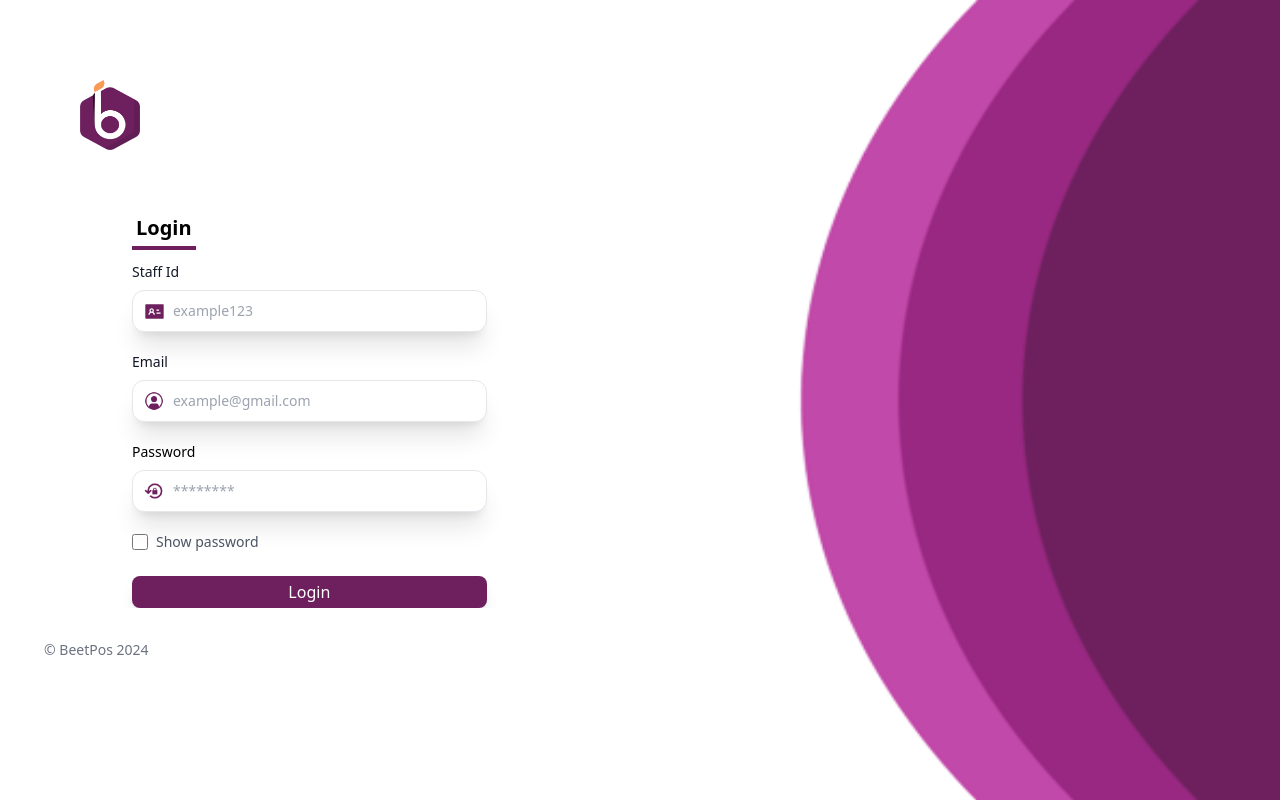
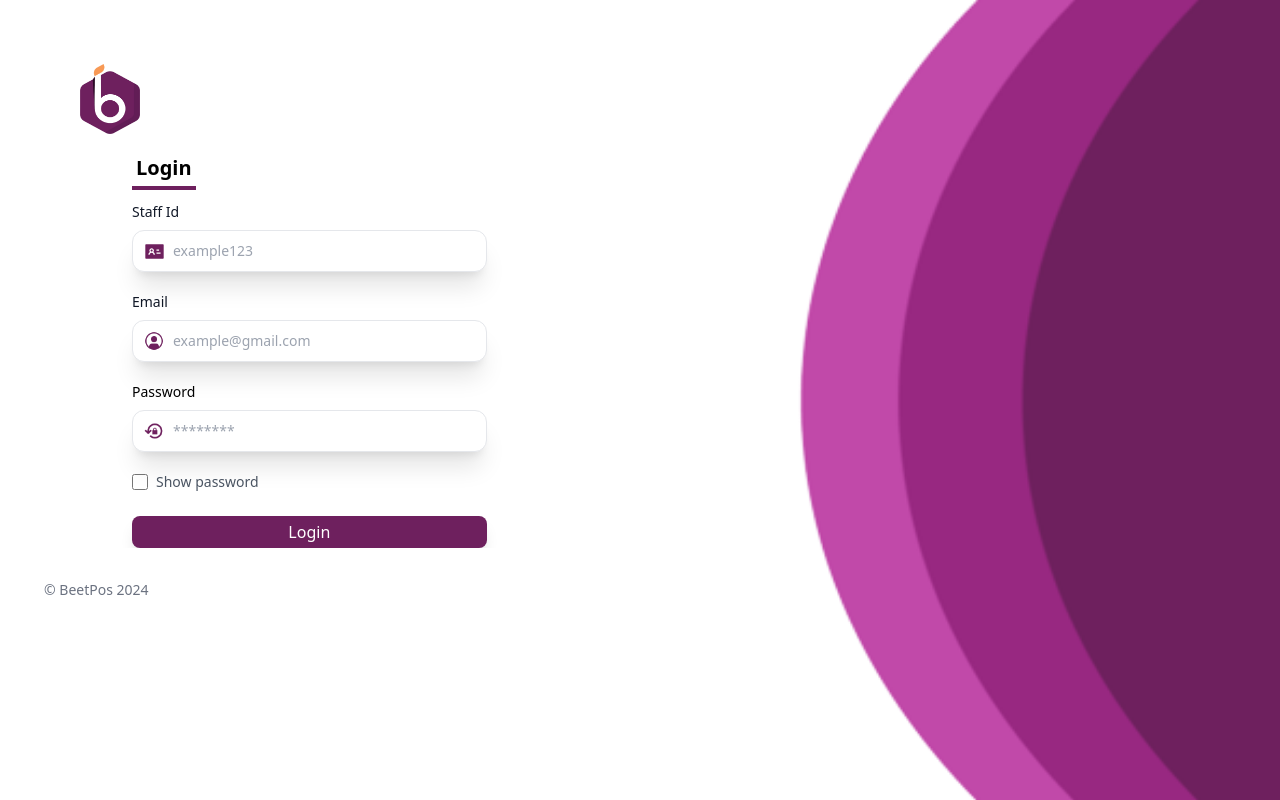
Before and after one commit to faisalibrahim18/beet-kios, a React (Vite) app: page / in a window 1280 px wide. Built offline with nearby package versions, Linux system fonts and the light colour scheme; no server answers.

Commit message:
beetkios

```diff
--- a/index.html
+++ b/index.html
@@ -2,7 +2,7 @@
 <html lang="en">
   <head>
     <meta charset="UTF-8" />
-    <link rel="icon" type="image/svg+xml" href="/vite.svg" />
+    <link rel="icon" type="image/svg+xml" href="/logo.png" />
     <meta name="viewport" content="width=device-width, initial-scale=1.0" />
     <title>Beet Kios</title>
   </head>
--- a/src/Auth/Login.jsx
+++ b/src/Auth/Login.jsx
@@ -92,16 +92,16 @@ const Login = () => {
   return (
     <>
       <div
-        className={`lg:bg-right w-screen lg:h-screen bg-cover bg-no-repeat ${
+        className={`lg:bg-right w-screen h-screen bg-cover bg-no-repeat ${
           isMdScreen ? "bg-none" : ""
         }`}
         style={{
           backgroundImage: isMdScreen ? "none" : `url(${bgImage})`,
         }}
       >
-        <div className="w-full mx-auto p-11 lg:pl-20 pl-7 lg:pt-20">
+        <div className="w-full mx-auto p-11 lg:pl-20 pl-7 lg:pt-16">
           <div className="w-full flex items-center justify-between">
-            <Link
+            <div
               className="flex items-center text-indigo-400 no-underline hover:no-underline font-bold text-2xl lg:text-4xl"
               href="#"
             >
@@ -115,24 +115,23 @@ const Login = () => {
                   top: "75px",
                 }}
               />
-            </Link>
+            </div>
           </div>
         </div>
         {/* <!--Main--> */}
-        <div className=" px-11 flex flex-col pl-4 md:flex-row items-center lg:pl-28 pt-3">
+        <div className=" px-11 flex flex-col pl-4 md:flex-row items-center lg:pl-28 -mt-8">
           {/* <!--Left Col--> */}
           <div className="w-full  text-justify  lg:items-start overflow-y-hidden">
             <ul className="flex mb-3 ">
               <li className="lg:w-3/12 sm:w-32 w-2/3 pl-5">
-                <a
-                  href="#"
+                <div
                   onClick={() => setOpenTab(1)}
                   className={`lg:text-xl text-xl pb-1  text-black font-semibold  ${
                     openTab === 1 ? "border-b-4 border-[#6E205E]" : ""
                   } inline-block px-1 py-2  hover:border-b-4 border-[#6E205E] `}
                 >
                   Login
-                </a>
+                </div>
               </li>
               {/* <li className="">
                 <a
--- a/src/components/Products/CheckOut.jsx
+++ b/src/components/Products/CheckOut.jsx
@@ -963,9 +963,9 @@ function CheckOut({ isOpen, closeModal }) {
                     </div>
 
                     {/* Tombol Bayar */}
-                    <div className="text-center">
+                    <div className="text-center ">
                       <button
-                        className="bg-[#091F4B] text-white px-20 py-2 rounded-2xl mr-4 hover-bg-[#8f387d]"
+                        className="bg-[#091F4B] ml-4 text-white px-20 py-2 rounded-2xl mr-4 hover-bg-[#8f387d]"
                         onClick={handleCash}
                       >
                         Cash
--- a/src/components/Products/ProductKeranjang.jsx
+++ b/src/components/Products/ProductKeranjang.jsx
@@ -298,22 +298,22 @@ const ProductKeranjang = () => {
                     return (
                       <div
                         key={outletName}
-                        className="border p-2 mb-4  border-[#091F4B] rounded-lg mt-2"
+                        className="border p-2  border-[#091F4B] rounded-lg mt-2"
                       >
-                        <div className="flex items-center">
+                        {/* <div className="flex items-center">
                           <div>
                             <div
                               // Gunakan outletName dalam URL
-                              className="text-lg font-semibold text-gray-900 mt-4"
+                              className="text-lg font-semibold text-gray-900 mt-"
                             >
                               {outletName}
                             </div>
                           </div>
-                        </div>
+                        </div> */}
                         <div>
                           {cart.map((item) => (
                             <div
-                              className="flex mt-3 flex-wrap justify-between items-center shadow-[#091F4B] shadow-sm border rounded-lg mb-4 p-2 lg:mx-4"
+                              className="flex flex-wrap justify-between items-center shadow-[#091F4B] shadow-sm border rounded-lg mb-1 mt-4 p-2 lg:mx-4"
                               key={item.id}
                             >
                               <div className="flex items-center pl-3">
--- a/src/pages/Products/ProductKeranjang.jsx
+++ b/src/pages/Products/ProductKeranjang.jsx
@@ -6,7 +6,7 @@ const ProductKeranjang = () => {
   return (
     <>
       {" "}
-      <div className="sm:mb-[210px] md:mb-[210px] lg:mb-[250px] mb-[70px]">
+      <div className="sm:mb-[210px] md:mb-[210px] lg:mb-[260px] mb-[70px]">
         <ProductKeranjang2 />
       </div>
       <div className="">
```
Also changed, not shown: public/logo.png (added), 1 other file (tests, documents, lock files or other folders).
